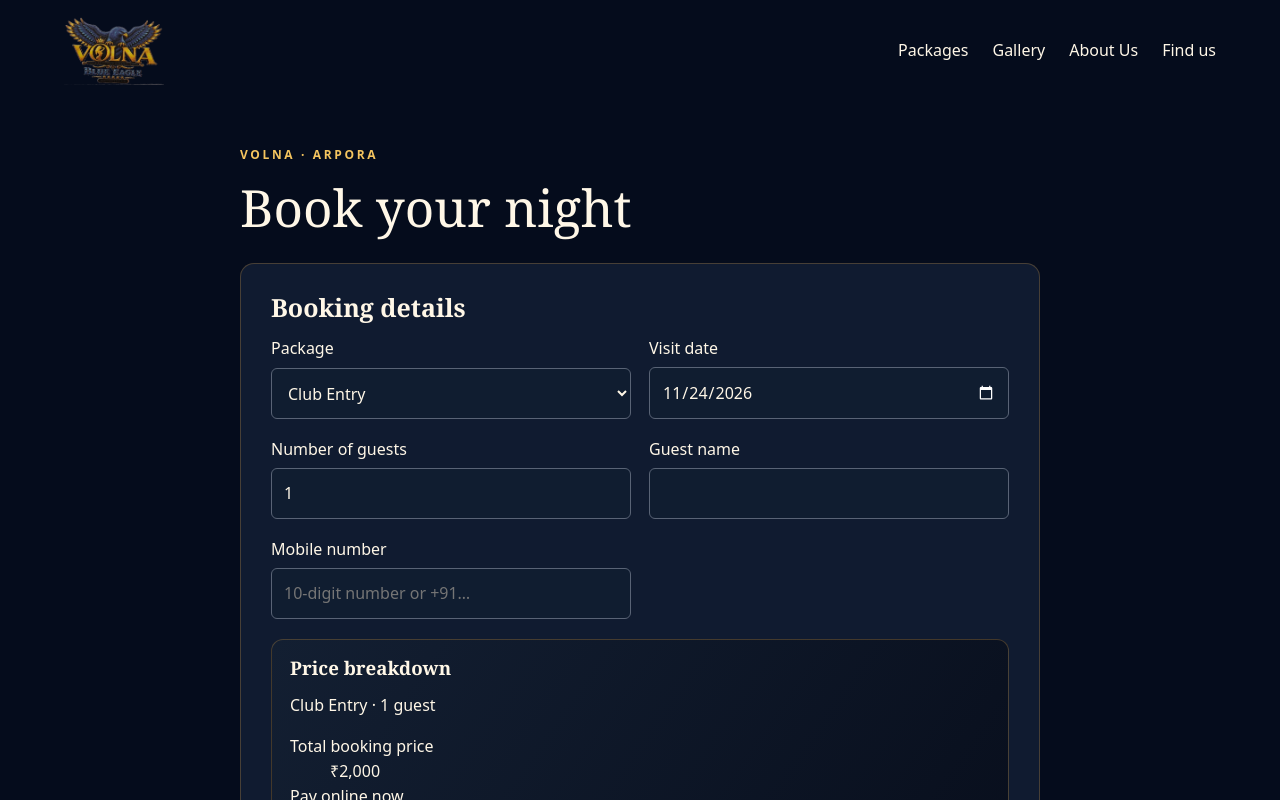
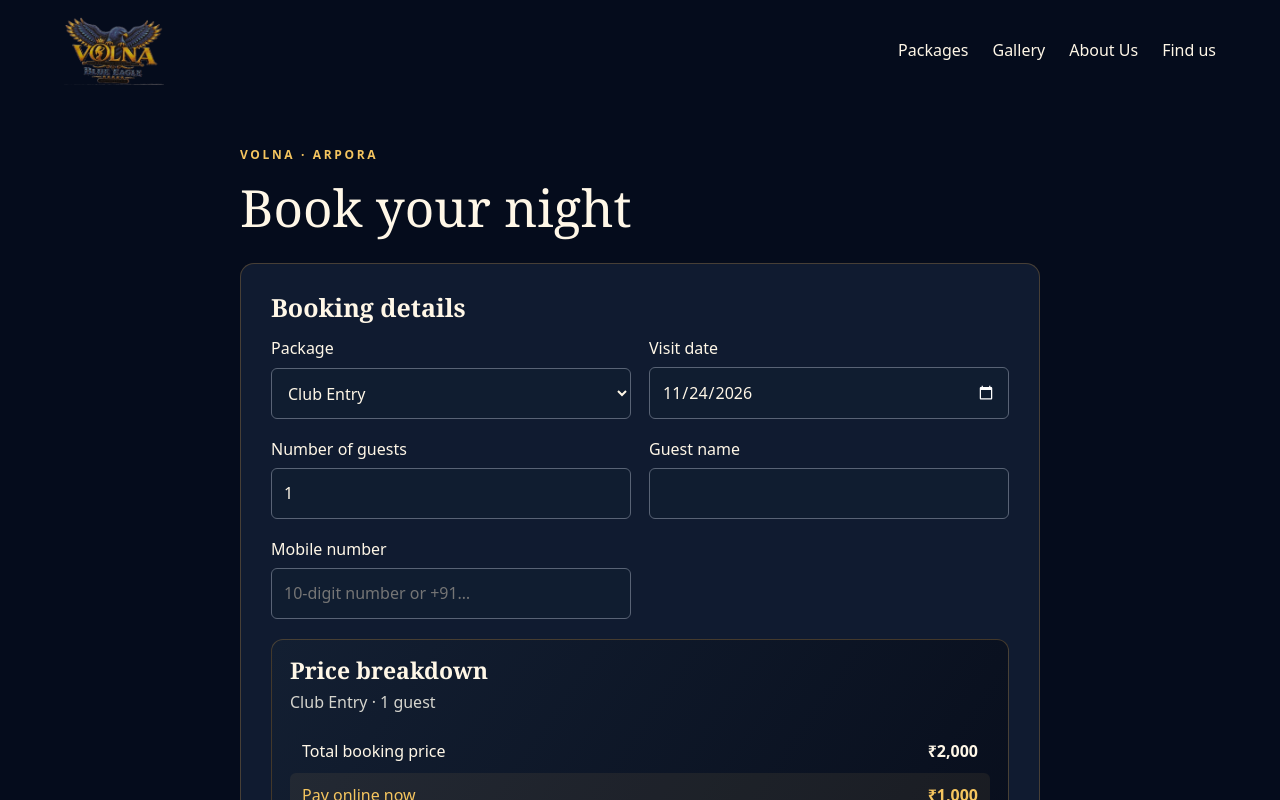
Before and after one commit to deepak989898/volna-ruskii-website, a Next.js app: page /book in a window 1280 px wide. Shown: the top 800 px of the page. Built offline with nearby package versions, Linux system fonts and the light colour scheme.

Commit message:
Clarify the booking price breakdown visually

```diff
--- a/app/style.css
+++ b/app/style.css
@@ -622,3 +622,16 @@ body:has(.contactPage) .venueFooter .venueMap { display: none; }
   .siteMenuDrawer[open] { visibility: hidden; }
   .siteMenuDrawer::backdrop { background: transparent; }
 }
+
+.bookingPrice h3 { margin-bottom: 8px; font-size: 23px; }
+.bookingPrice > p { margin-bottom: 14px; color: #d6d5ce; }
+.bookingPrice dl { margin: 0; }
+.bookingPrice dl > div {
+  display: flex;
+  justify-content: space-between;
+  align-items: baseline;
+  gap: 12px;
+  padding: 10px 12px;
+}
+.bookingPrice dd { margin: 0; font-weight: 700; white-space: nowrap; }
+.bookingPrice .bookingPayNow { background: #f5c55f12; border-radius: 6px; color: var(--gold); }
```
